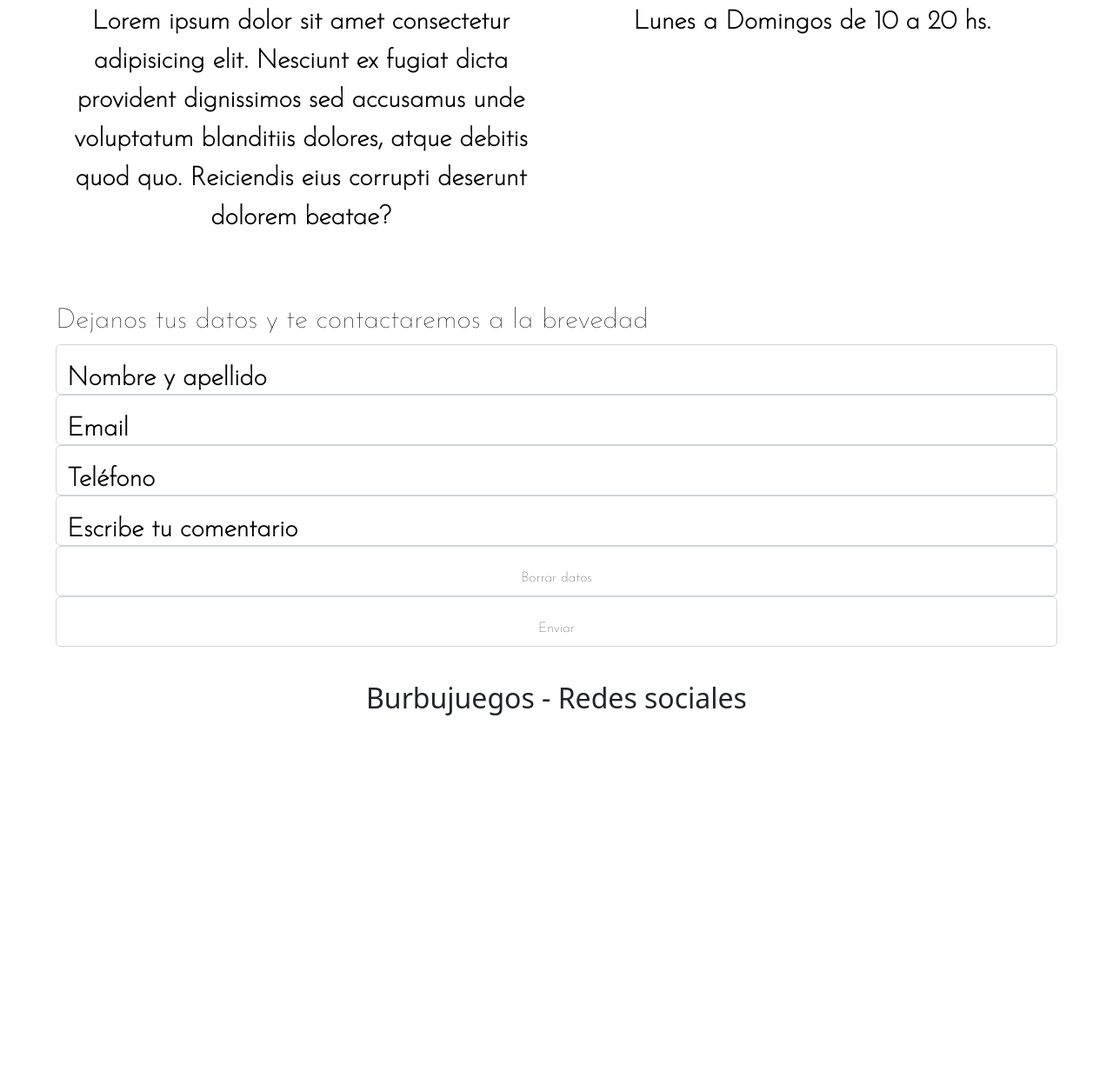
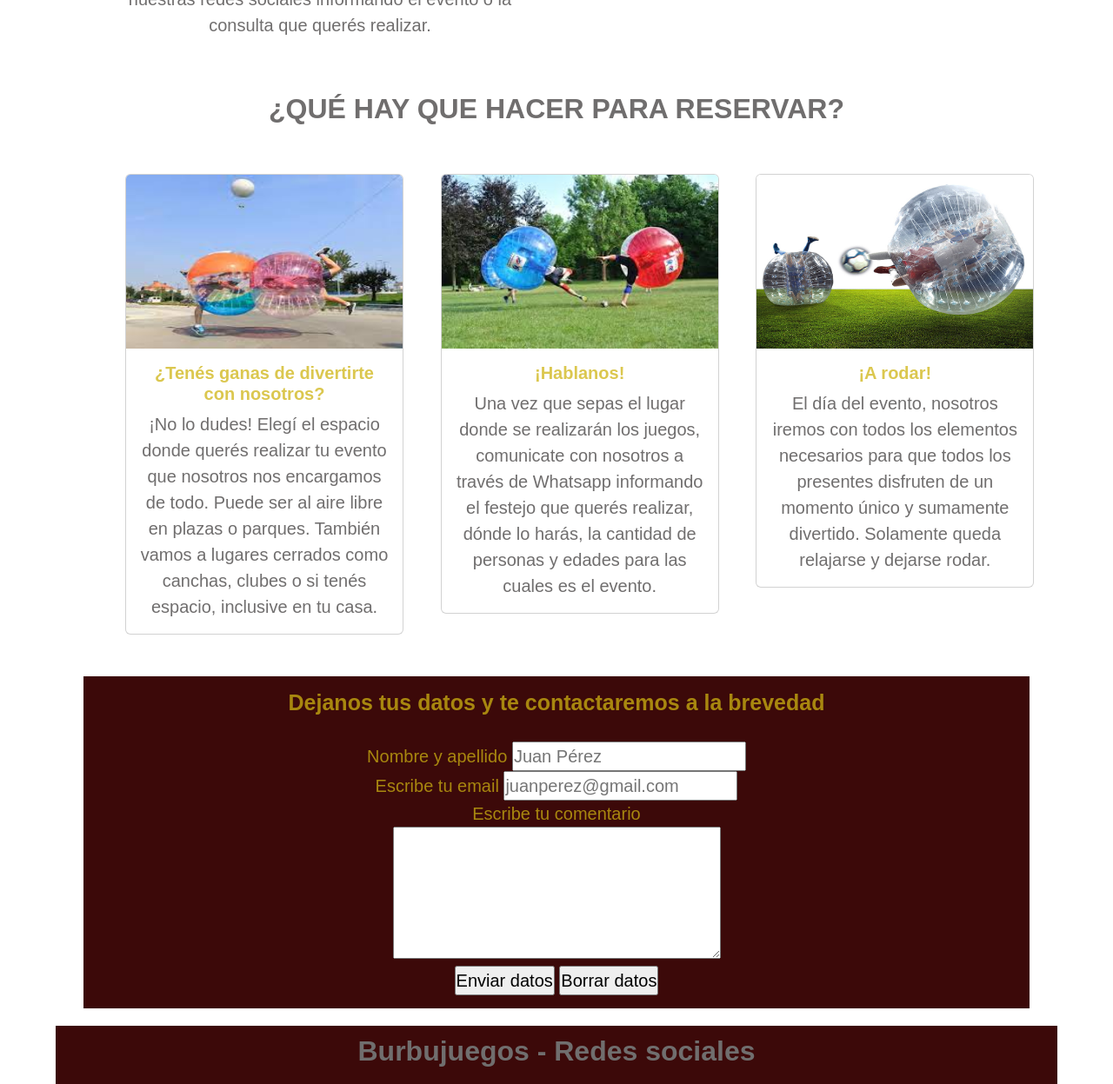
Before and after one commit to sofialavoria/proyecto, a website: page secciones/contacto.html in a window 1280 px wide. Shown: the part 337-1584 px from the top of the page at 87% size. Before the commit the page ends 1188 px from the top, so only its background shows below. Drawn offline with nearby package versions, Linux system fonts and the light colour scheme; a web font is replaced by a local one.

Commit message:
segunda entrega

```diff
--- a/css/estilo.css
+++ b/css/estilo.css
@@ -1,42 +1,102 @@
 * {
   margin: 0;
   padding: 0;
-  box-sizing: border-box; }
-
+  box-sizing: border-box;
+}
 main {
   margin: 20px auto;
+  font-family: 'Changa', sans-serif;
+  font-family: 'Kdam Thmor Pro', sans-serif;
+  color: rgb(112, 110, 110);
+  font-size: 20px;
+}
+h1, h5 {
+  color: rgba(207, 179, 18, 0.74);
+  text-align: center;
+  font-weight: bold;
+}
+h2, h3{
+  color: rgb(112, 110, 110);
+  text-align: center;
+  font-weight: bold;
+}
+p {
+  color: rgb(112, 110, 110);
+  text-align: center;
+}
+.footer {
+  text-align: center;
+  margin: auto;
+  background-color: rgba(59, 8, 8, 0.993);
+  font-family: 'Changa', sans-serif;
+  font-family: 'Kdam Thmor Pro', sans-serif;
+}
+.container{
+  font-size: 25px;
+  font-family: 'Changa', sans-serif;
+  font-family: 'Kdam Thmor Pro', sans-serif;
+  color: rgb(112, 110, 110);
+}
+.nav-link{
+  color: rgb(207, 179, 18);
+}
+.nav-item :hover{
+  transform: rotate(20deg);
+}
+.navbar-brand :hover{
+  transition: 2s;
+  width: 500px;
+}
+.carousel-inner{
+  padding: 3%;
   width: 90%;
-  font-family: 'Gugi';
-  font-family: 'Josefin Sans', sans-serif;
-  color: black;
-  font-size: 30px;
-  font-weight: bold; }
-
-h1 {
-  color: black;
-  text-align: center; }
-
-p {
-  color: black;
-  text-align: center; }
-
-.header {
-  color: black;
-  display: flex;
-  align-items: center;
-  justify-content: center;
-  font-family: 'Gugi';
-  font-size: 50px;
-  font-weight: bold; }
-
-.footer {
-  display: flex;
-  padding: 20px;
-  justify-content: space-evenly; }
-
-.row :hover {
-  background-color: #407240; }
-
-.navbar-brand :hover {
-  width: 450px;
-  transition: all 2s; }
+  margin: auto;
+}
+.row{
+  margin: auto;
+  width: 85%;
+}
+.accordion {
+  width: 80%;
+  margin: auto;
+  font-size: 25px;
+  text-align: center;
+}
+.accordion ul{
+  list-style: none;
+}
+.accordion-button{
+  font-size: 25px;
+  color: rgb(207, 179, 18);
+  text-align: center;
+}
+form{
+  margin: auto;
+  font-size: 20px;
+  text-align: center;
+  color: rgba(207, 179, 18, 0.74);
+  background-color: rgba(59, 8, 8, 0.993);
+  padding: 15px;
+}
+h4{
+  text-align: center;
+  width: 60%;
+  font-size: 25px;
+  margin: auto;
+  padding: 15px;
+  font-weight: bold;
+  background-color: rgba(59, 8, 8, 0.993);
+  color: rgba(207, 179, 18, 0.74);
+}
+footer {
+  text-align: center;
+  margin: auto;
+  background-color: rgba(59, 8, 8, 0.993);
+  font-family: 'Changa', sans-serif;
+  font-family: 'Kdam Thmor Pro', sans-serif;
+  padding: 10px;
+  width: 90%;
+}
+div .card :hover{
+  background-color:rgba(223, 215, 171, 0.74) ;
+}
--- a/secciones/contacto.html
+++ b/secciones/contacto.html
@@ -9,22 +9,16 @@
     <link rel="stylesheet" href="../css/estilo.css">
     <link rel="preconnect" href="https://fonts.googleapis.com">
     <link rel="preconnect" href="https://fonts.gstatic.com" crossorigin>
-    <link href="https://fonts.googleapis.com/css2?family=Gugi&display=swap" rel="stylesheet">
-    <link rel="preconnect" href="https://fonts.googleapis.com">
-    <link rel="preconnect" href="https://fonts.gstatic.com" crossorigin>
-    <link href="https://fonts.googleapis.com/css2?family=Gugi&family=Josefin+Sans:wght@100&display=swap" rel="stylesheet">
+    <link href="https://fonts.googleapis.com/css2?family=Changa:wght@200&family=Kdam+Thmor+Pro&display=swap" rel="stylesheet">
     <link rel="stylesheet" href="https://cdnjs.cloudflare.com/ajax/libs/animate.css/4.1.1/animate.min.css"/>
     <title>CONTACTO</title>
 </head>
 <body>
-    <header>
-
-    </header>
-    <main class="contenedor">
+    <header class="contenedor">
 <!-- Navegador -->
         <nav class="navbar navbar-expand-lg pt-4">
             <div class="container">
-              <a class="navbar-brand" href="#"><img src="../img/logo.jpg" alt="Logo" width="400px"></a>
+              <a class="navbar-brand" href="#"><img src="../img/Remini20220604172350109.jpg" alt="Logo" width="400px"></a>
               <button class="navbar-toggler" type="button" data-bs-toggle="collapse" data-bs-target="#navbarNav" aria-controls="navbarNav" aria-expanded="false" aria-label="Toggle navigation">
                 <span class="navbar-toggler-icon"></span>
               </button>
@@ -43,49 +37,75 @@
               </div>
             </div>
         </nav>
+    </header>
+    <main>
       <div class="row">
           <div class="col-lg-6 col-sm-12 col-xs-12 p-3 mx-auto ">
               <h1 class="animate__animated animate__zoomIn">INFO & RESERVAS</h1>
-                <p class="animate__animated animate__zoomIn">Lorem ipsum dolor sit amet consectetur adipisicing elit. Nesciunt ex fugiat dicta provident dignissimos sed accusamus unde voluptatum blanditiis dolores, atque debitis quod quo. Reiciendis eius corrupti deserunt dolorem beatae?</p>
+              <p class="animate__animated animate__zoomIn">Comunicate con nosotros a través de Whatsapp o nuestras redes sociales informando el evento o la consulta que querés realizar.</p>
           </div>
           <div class="col-lg-6 col-sm-12 col-xs-12 p-3 mx-auto ">
               <h1 class="animate__animated animate__zoomIn">HORARIOS DE ATENCIÓN</h1>
               <p class="animate__animated animate__zoomIn">Lunes a Domingos de 10 a 20 hs.</p>
           </div>
       </div><br>
+<!-- Pasos para reservar -->
+      <h2 class="animate__animated animate__rotateIn">¿QUÉ HAY QUE HACER PARA RESERVAR?</h2>
+      <div class="row">
+        <div class= "col-xs-12 col-sm-12 col-lg-4 p-5">
+          <div class="card" style="width: 20rem;">
+            <img src="../img/juego1.jpg" height="200px" class="card-img-top" alt="info">
+            <div class="card-body">
+              <h5 class="card-title">¿Tenés ganas de divertirte con nosotros?</h5>
+              <p class="card-text">¡No lo dudes! Elegí el espacio donde querés realizar tu evento que nosotros nos encargamos de todo. Puede ser al aire libre en plazas o parques. También vamos a lugares cerrados como canchas, clubes o si tenés espacio, inclusive en tu casa.</p>
+            </div>
+          </div>
+        </div>
+        <div class= "col-xs-12 col-sm-12 col-lg-4 p-5">
+          <div class="card" style="width: 20rem;">
+            <img src="../img/juego2.jpg" height="200px" class="card-img-top" alt="info">
+            <div class="card-body">
+              <h5 class="card-title">¡Hablanos!</h5>
+              <p class="card-text"> Una vez que sepas el lugar donde se realizarán los juegos, comunicate con nosotros a través de Whatsapp informando el festejo que querés realizar, dónde lo harás, la cantidad de personas y edades para las cuales es el evento.</p>
+            </div>
+          </div>
+        </div>
+        <div class= "col-xs-12 col-sm-12 col-lg-4 p-5">
+          <div class="card" style="width: 20rem;">
+            <img src="../img/juego3.jpg" height="200px" class="card-img-top" alt="info">
+            <div class="card-body">
+              <h5 class="card-title">¡A rodar!</h5>
+              <p class="card-text">El día del evento, nosotros iremos con todos los elementos necesarios para que todos los presentes disfruten de un momento único y sumamente divertido. Solamente queda relajarse y dejarse rodar.</p>
+            </div>
+          </div>
+        </div>
 
 <!-- Formulario -->
-        <h2>Dejanos tus datos y te contactaremos a la brevedad</h2>
-        <form action="" class="formulario"></form>
-            <div class="form-floating">
-                <input type="text" class="form-control" id="floatingInput" placeholder="Juan Pérez"required>
-                <label for="floatingInput">Nombre y apellido</label>
+      <h4>Dejanos tus datos y te contactaremos a la brevedad</h4>
+      <form action="">
+        <div>
+          <label for="nombre">Nombre y apellido</label>
+          <input type="text" name="nombre" placeholder="Juan Pérez" required> <br>
         </div>
-            <div class="form-floating">
-                <input type="email" class="form-control" id="floatingPassword" placeholder="name@example.com"required >
-                <label for="floatingPassword">Email</label>
+        <div>
+          <label for="email">Escribe tu email</label>
+          <input type="email" name="email"  placeholder="juanperez@gmail.com" required><br>
         </div>
-            <div class="form-floating">
-                <input type="tel" class="form-control" id="floatingInput" placeholder="11-1111-1111"required >
-                <label for="floatingInput">Teléfono</label>
+        <div>
+          <label for="comentario">Escribe tu comentario</label> <br>
+          <textarea name="comentario" id="" cols="30" rows="5"></textarea>
         </div>
-            <div class="form-floating">
-                <input type="text" class="form-control" id="floatingInput" placeholder="Juan Pérez"required >
-                <label for="floatingInput">Escribe tu comentario</label>
-            </div>
-            <div class="form-floating">
-                <input type="reset" value="Borrar datos" class="form-control" id="floatingInput">
-            </div>
-            <div class="form-floating">
-                <input type="submit" value="Enviar" class="form-control" id="floatingInput">
+        <div>
+          <input type="submit" value="Enviar datos">
+          <input type="reset" value="Borrar datos">
         </div>
       </form>
     </main>
+<!-- Footer -->
     <footer class="footer">
       <h2>Burbujuegos - Redes sociales</h2>
   </footer>
 <!-- JavaScript Bundle with Popper -->
 <script src="https://cdn.jsdelivr.net/npm/bootstrap@5.2.0-beta1/dist/js/bootstrap.bundle.min.js" integrity="sha384-pprn3073KE6tl6bjs2QrFaJGz5/SUsLqktiwsUTF55Jfv3qYSDhgCecCxMW52nD2" crossorigin="anonymous"></script>
-
 </body>
 </html>
```
Also changed, not shown: index.html (+35 -18 lines), secciones/conocenos.html (+27 -42 lines), img/Remini20220604172350109.jpg (added), img/juego1.jpg (added), img/juego2.jpg (added), img/juego3.jpg (added), img/juego4.jpg (added), img/logo.jpg (deleted). Lines whose indentation alone changed are shown as unchanged.
